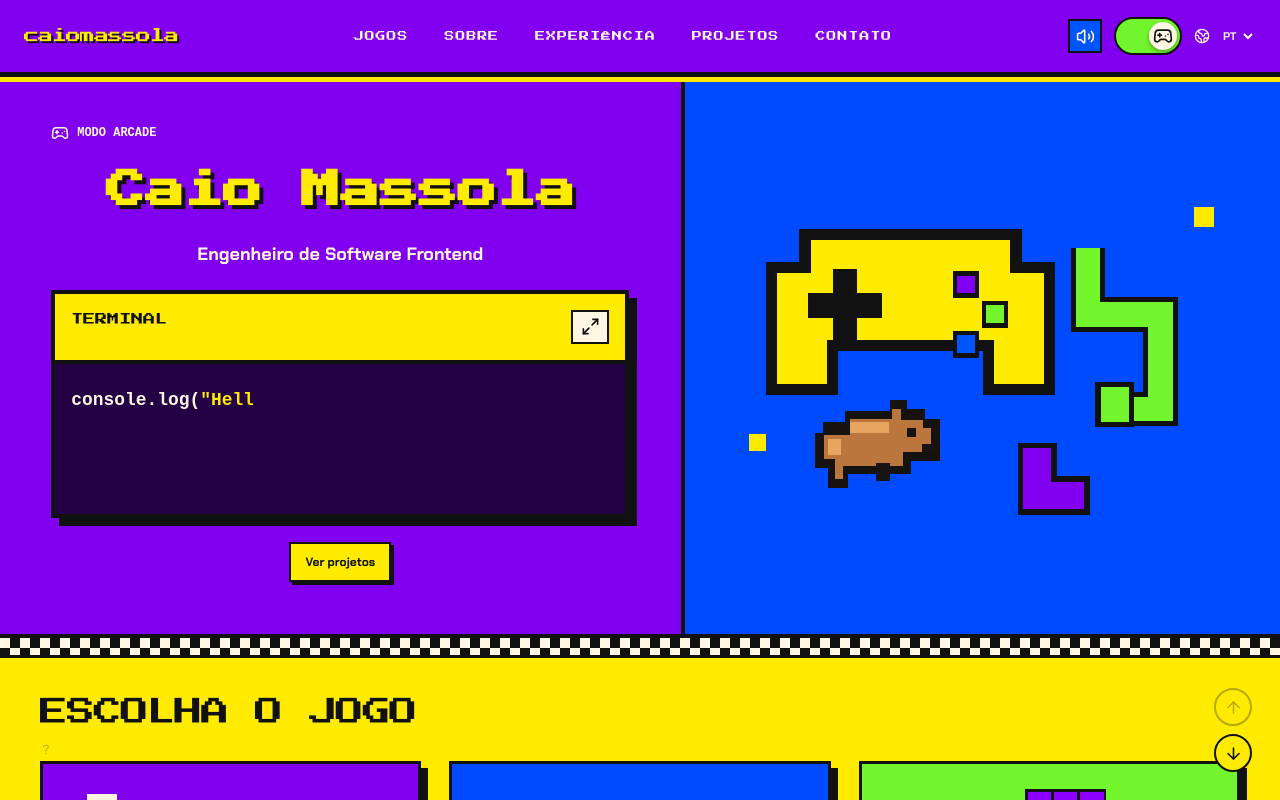
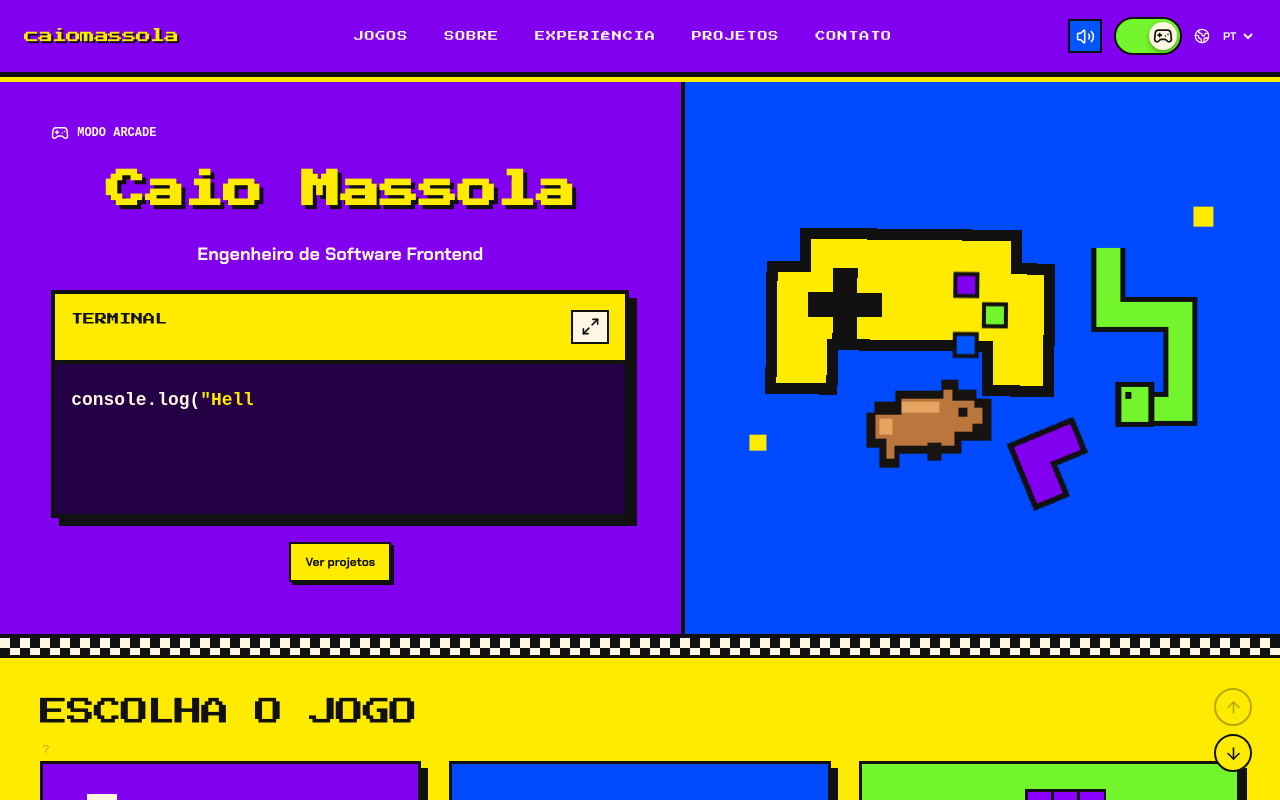
Before and after one commit to CaioMassola/portfolio, a React (Vite) app: page / in a window 1280 px wide. Both pictures are taken after a click on the switch 1063 px from the left and 36 px from the top of the page. Shown: the top 800 px of the page. Built offline with nearby package versions, Linux system fonts and the light colour scheme.

Commit message:
feat: animate arcade hero scene with visibility-aware playback

```diff
--- a/src/components/arcade/Arcade.tsx
+++ b/src/components/arcade/Arcade.tsx
@@ -6,7 +6,8 @@ import { Gamepad2 } from 'lucide-react';
 import type { Language } from '../../content';
 import type { ArcadeGame } from '../../lib/arcade';
 import { sectionIds } from '../../lib/sections';
-import { Capybara, GameArt } from './Artwork';
+import { GameArt } from './Artwork';
+import ArcadeHeroArt from './ArcadeHeroArt';
 import ArcadePlayer from './ArcadePlayer';
 import { arcadeCopy } from './copy';
 
@@ -51,79 +52,7 @@ export default function Arcade({ language }: { language: Language }) {
             <a href={`#${sectionIds[language][3]}`}>{t.projects}</a>
           </div>
         </div>
-        <div
-          className="arcade-hero-art"
-          aria-hidden="true"
-        >
-          <svg
-            viewBox="0 0 500 330"
-            shapeRendering="crispEdges"
-          >
-            <g className="arcade-art-controller">
-              <path
-                d="M90 58h190v30h30v110h-55v-40H115v40H60V88h30z"
-                fill="#ffeb00"
-                stroke="#111"
-                strokeWidth="10"
-              />
-              <path
-                d="M115 89h22v22h22v22h-22v22h-22v-22H93v-22h22z"
-                fill="#111"
-              />
-              <path
-                d="M225 93h20v20h-20z"
-                fill="#8100ef"
-                stroke="#111"
-                strokeWidth="4"
-              />
-              <path
-                d="M251 120h20v20h-20z"
-                fill="#72f52c"
-                stroke="#111"
-                strokeWidth="4"
-              />
-              <path
-                d="M225 147h20v20h-20z"
-                fill="#0055ff"
-                stroke="#111"
-                strokeWidth="4"
-              />
-            </g>
-            <path
-              d="M345 70v60h65v85h-45"
-              fill="none"
-              stroke="#111"
-              strokeWidth="31"
-            />
-            <path
-              d="M345 70v60h65v85h-45"
-              fill="none"
-              stroke="#72f52c"
-              strokeWidth="22"
-            />
-            <path
-              d="M354 193h30v36h-30z"
-              fill="#72f52c"
-              stroke="#111"
-              strokeWidth="5"
-            />
-            <g transform="translate(96 204) scale(1.65)">
-              <g className="arcade-art-capybara">
-                <Capybara />
-              </g>
-            </g>
-            <path
-              d="M284 248h30v30h30v30h-60z"
-              fill="#8100ef"
-              stroke="#111"
-              strokeWidth="5"
-            />
-            <path
-              d="M440 33h18v18h-18zM40 238h15v15H40z"
-              fill="#ffeb00"
-            />
-          </svg>
-        </div>
+        <ArcadeHeroArt />
       </div>
       <div className="arcade-checkers" />
       <div
--- /dev/null
+++ b/src/components/arcade/ArcadeHeroArt.tsx
@@ -0,0 +1,121 @@
+import { useEffect, useRef } from 'react';
+import { Capybara } from './Artwork';
+
+export default function ArcadeHeroArt() {
+  const scene = useRef<HTMLDivElement>(null);
+
+  useEffect(() => {
+    const element = scene.current!;
+    let visible = false;
+
+    const update = () => {
+      element.classList.toggle('is-playing', visible && !document.hidden);
+    };
+
+    const observer = new IntersectionObserver(
+      ([entry]) => {
+        visible = entry.isIntersecting;
+        update();
+      },
+      { threshold: 0 },
+    );
+
+    observer.observe(element);
+    document.addEventListener('visibilitychange', update);
+
+    return () => {
+      observer.disconnect();
+      document.removeEventListener('visibilitychange', update);
+    };
+  }, []);
+
+  return (
+    <div
+      className="arcade-hero-art"
+      ref={scene}
+      aria-hidden="true"
+    >
+      <svg
+        viewBox="0 0 500 330"
+        shapeRendering="crispEdges"
+      >
+        <g className="arcade-art-controller">
+          <path
+            d="M90 58h190v30h30v110h-55v-40H115v40H60V88h30z"
+            fill="#ffeb00"
+            stroke="#111"
+            strokeWidth="10"
+          />
+          <path
+            d="M115 89h22v22h22v22h-22v22h-22v-22H93v-22h22z"
+            fill="#111"
+          />
+          <path
+            className="arcade-art-light"
+            d="M225 93h20v20h-20z"
+            fill="#8100ef"
+            stroke="#111"
+            strokeWidth="4"
+          />
+          <path
+            className="arcade-art-light"
+            d="M251 120h20v20h-20z"
+            fill="#72f52c"
+            stroke="#111"
+            strokeWidth="4"
+          />
+          <path
+            className="arcade-art-light"
+            d="M225 147h20v20h-20z"
+            fill="#0055ff"
+            stroke="#111"
+            strokeWidth="4"
+          />
+        </g>
+        <g className="arcade-art-snake">
+          <path
+            d="M345 70v60h65v85h-45"
+            fill="none"
+            stroke="#111"
+            strokeWidth="31"
+          />
+          <path
+            d="M345 70v60h65v85h-45"
+            fill="none"
+            stroke="#72f52c"
+            strokeWidth="22"
+          />
+          <path
+            d="M354 193h30v36h-30z"
+            fill="#72f52c"
+            stroke="#111"
+            strokeWidth="5"
+          />
+          <rect
+            x="360"
+            y="200"
+            width="6"
+            height="6"
+            fill="#111"
+          />
+        </g>
+        <g transform="translate(96 204) scale(1.65)">
+          <g className="arcade-art-capybara">
+            <Capybara />
+          </g>
+        </g>
+        <path
+          className="arcade-art-block"
+          d="M284 248h30v30h30v30h-60z"
+          fill="#8100ef"
+          stroke="#111"
+          strokeWidth="5"
+        />
+        <path
+          d="M440 33h18v18h-18zM40 238h15v15H40z"
+          fill="#ffeb00"
+        />
+      </svg>
+    </div>
+  );
+}
--- a/src/styles.scss
+++ b/src/styles.scss
@@ -34,3 +34,5 @@
 @use './styles/scrollbars';
 
 @use './styles/interaction-motion';
+
+@use './styles/arcade-scene';
--- /dev/null
+++ b/src/styles/_arcade-scene.scss
@@ -0,0 +1,142 @@
+@media (prefers-reduced-motion: no-preference) {
+  .arcade-hero-art {
+    .arcade-art-controller,
+    .arcade-art-capybara,
+    .arcade-art-snake,
+    .arcade-art-block,
+    .arcade-art-light {
+      animation-duration: 9s;
+      animation-iteration-count: infinite;
+      animation-play-state: paused;
+      transform-box: fill-box;
+      transform-origin: center;
+    }
+    &.is-playing
+      :is(
+        .arcade-art-controller,
+        .arcade-art-capybara,
+        .arcade-art-snake,
+        .arcade-art-block,
+        .arcade-art-light
+      ) {
+      animation-play-state: running;
+    }
+    .arcade-art-controller {
+      animation-name: scene-controller;
+      animation-timing-function: steps(5, end);
+    }
+    .arcade-art-capybara {
+      animation-name: scene-capybara;
+      animation-timing-function: steps(6, end);
+    }
+    .arcade-art-snake {
+      animation-name: scene-snake;
+      animation-timing-function: steps(3, end);
+    }
+    .arcade-art-block {
+      animation-name: scene-block;
+      animation-timing-function: steps(4, end);
+    }
+    .arcade-art-light {
+      animation-name: scene-light;
+      animation-timing-function: steps(1, end);
+    }
+    .arcade-art-light:nth-of-type(4) {
+      animation-delay: 300ms;
+    }
+    .arcade-art-light:nth-of-type(5) {
+      animation-delay: 600ms;
+    }
+  }
+}
+@keyframes scene-controller {
+  0%,
+  8%,
+  32%,
+  100% {
+    rotate: 0deg;
+  }
+  16% {
+    rotate: -4deg;
+  }
+  24% {
+    rotate: 3deg;
+  }
+}
+@keyframes scene-capybara {
+  0%,
+  10%,
+  60%,
+  100% {
+    translate: 0 0;
+  }
+  16% {
+    translate: 8px -2px;
+  }
+  22% {
+    translate: 16px 0;
+  }
+  28% {
+    translate: 24px -2px;
+  }
+  34% {
+    translate: 32px -20px;
+  }
+  40% {
+    translate: 40px 0;
+  }
+  50% {
+    translate: 20px -2px;
+  }
+}
+@keyframes scene-snake {
+  0%,
+  16%,
+  60%,
+  100% {
+    translate: 0 0;
+  }
+  28% {
+    translate: 18px 0;
+  }
+  40% {
+    translate: 18px 18px;
+  }
+  50% {
+    translate: 0 18px;
+  }
+}
+@keyframes scene-block {
+  0%,
+  24%,
+  62%,
+  100% {
+    translate: 0 0;
+    rotate: 0deg;
+  }
+  32% {
+    translate: 0 -18px;
+    rotate: 90deg;
+  }
+  42%,
+  48% {
+    translate: 0 0;
+    rotate: 90deg;
+  }
+  54% {
+    translate: 0 -10px;
+    rotate: 0deg;
+  }
+}
+@keyframes scene-light {
+  0%,
+  10%,
+  24%,
+  100% {
+    filter: brightness(1);
+  }
+  14%,
+  20% {
+    filter: brightness(1.8);
+  }
+}
--- a/src/styles/_interaction-motion.scss
+++ b/src/styles/_interaction-motion.scss
@@ -84,16 +84,6 @@
     color: #7100d8;
     animation: achievement-pop 400ms ease-out;
   }
-  @media (hover: hover) {
-    .arcade-hero-art:hover .arcade-art-controller {
-      transform-box: fill-box;
-      transform-origin: center;
-      animation: controller-tilt 500ms ease-out;
-    }
-    .arcade-hero-art:hover .arcade-art-capybara {
-      animation: capybara-hop 500ms steps(6, end);
-    }
-  }
 }
 @keyframes divider-draw {
   to {
@@ -164,16 +154,3 @@
     scale: 1.12;
   }
 }
-@keyframes controller-tilt {
-  35% {
-    rotate: -5deg;
-  }
-  70% {
-    rotate: 3deg;
-  }
-}
-@keyframes capybara-hop {
-  50% {
-    translate: 0 -12px;
-  }
-}
```
Also changed, not shown: 1 other file (tests, documents, lock files or other folders).
